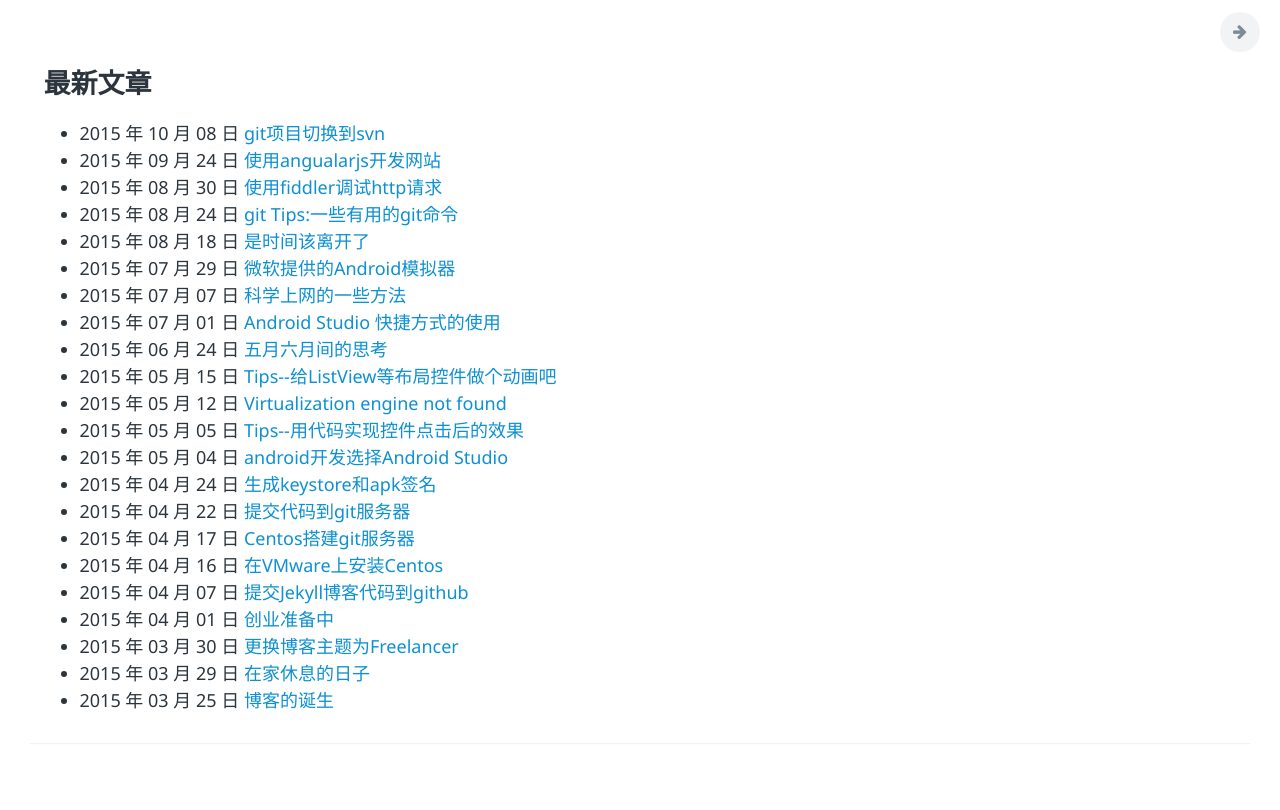
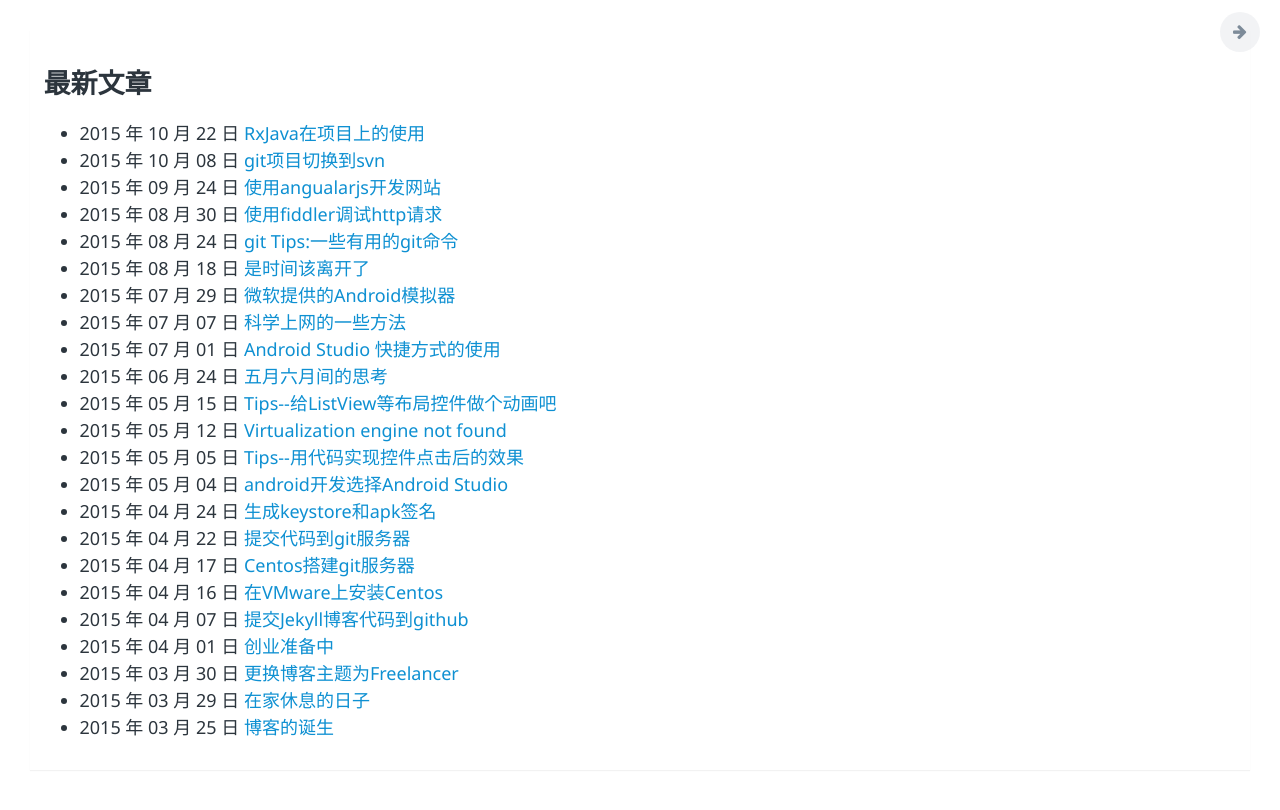
Before and after one commit to fangler/fangler.github.io, a Jekyll site: the page built from index.html, in a window 1280 px wide. Shown: the top 810 px of the page. Built offline with Jekyll 4.4.1, drawn with Linux system fonts in a browser that asks for light colours; comment, search, counter and statistics services are not loaded; part of the change alters nothing that is shown.

Commit message:
add new post

```diff
--- a/_config.yml
+++ b/_config.yml
@@ -8,6 +8,9 @@ description: > # this means to ignore newlines until "baseurl:"
              fangler的个人博客，记录android开发的一些事
 baseurl: "" # the subpath of your site, e.g. /blog/
 url: "http://fangler.github.io" # the base hostname & protocol for your site
+
+kramdown:
+  input: GFM
 
 # The production_url is only used when full-domain names are needed
 # such as sitemap.txt
@@ -42,4 +45,4 @@ comments : duoshuo
 
 # Build settings
 #
-#host : 192.168.170.128
+#host : 192.168.17.128
--- /dev/null
+++ b/_posts/2015-10-22-use_rxjava_in_project.md
@@ -0,0 +1,174 @@
+---
+layout: post
+author: fangler
+title: RxJava在项目上的使用
+description: 怎么在项目上使用RxJava和RxAndroid来开发应用
+keywords: RxJava,RxAndroid,retrofit
+category: android
+tags: [RxJava ]
+---
+
+国内开始在android开发中使用RxJava的项目越来越多了，我们的项目上也用上了RxJava。那RxJava是什么呢？[官网](http://reactivex.io/intro.html)的说法是：ReactiveX是用于通过使用观察序列构成异步和基于事件的程序库。
+
+这篇文章会根据我对RxJava的使用来理解和学习RxJava，如果任何觉得不对的地方，欢迎批评指正~~
+
+先来统计下我们项目上正在使用的一些库：
+- [leakcanary](https://github.com/square/leakcanary)    ==> 检查内存泄漏
+- [butterknife](https://github.com/JakeWharton/butterknife)  ==> 视图注入框架，懒人专用~
+- [dagger2](https://github.com/google/dagger) ==>依赖注入框架
+- [rxandroid](https://github.com/ReactiveX/RxAndroid) ==>RxJava在android上的扩展
+- [timber](https://github.com/JakeWharton/timber)==>小的Logger库
+- [picasso](https://github.com/square/picasso)==>square出品的图片加载库
+- [retrofit](https://github.com/square/retrofit)==>square的网络请求客户端
+- [fabric](https://get.fabric.io/)==>twitter的app崩溃统计库
+- [design](http://developer.android.com/intl/zh-cn/design/index.html)==>android的设计库
+
+是不是用了好多square的库=。=，有时间的还要学习下dagger2的库，当时使用的时候出现过很多问题，后来解决了，还是感觉这个库有很多功能没有发掘~~
+
+好了，回到主题上来。。
+
+正好这个月不忙，所以这个月的任务是学习RxJava库，查看了很多大神写的相关博客，官网，然后是都源码，文末会列出一些好的学习这个库的网站。
+
+这里不会再来解释RxJava是什么了，但是会列出一些RxJava能适用的场景。当然，尽量会提供代码 =。=
+
+在Android开发中我们经常需要处理耗时的操作，比如网络请求，读写数据库，读写文件等，这个时候我们会想到用AsyncTask或者Handler+Thread的方式，但是当使用这两种方式的时候，发现代码量越来越多，尤其当需要同时/并发执行多个耗时操作时，这会让情况变得更多。更多的时候我们还要考虑如何正确的结束这些操作来避免内存泄漏。。
+
+如果你发现你遇到上面的问题了，那你应该考虑考虑使用RxJava来处理异步请求了。
+
+来个简单的栗子来开始使用RxJava...
+{% highlight java %}
+RestAdapter restAdapter = ServiceManager.getRestAdapter("http://cn.bing.com");
+final ByApi byApi = restAdapter.create(ByApi.class);
+byApi.getImage().subscribeOn(Schedulers.newThread())
+    .observeOn(AndroidSchedulers.mainThread())
+    .subscribe(new Action1<ByImage>() {
+      @Override public void call(ByImage byImage) {
+        String url = byImage.images.get(0).url;
+        Picasso.with(MainActivity.this).load(url).into(image);
+      }
+    });
+{% endhighlight %}
+这里从·必应每日图片·取到图片的网络地址，然后用Picasso加载到相应的ImageView上。(抱歉又用上了Picasso和Retrofit=。=)
+
+![用了都说好](http://img1.gamersky.com/image2014/03/20140321p_6/gamersky_08small_16_201432188AD7.jpg)
+
+Retrofit支持返回一个Observable<T>，而这个正是RxJava的开始。
+
+### Observable
+RxJava的实现采用的是观察者模式，而Observable实现的就是一个被观察者，提供订阅。
+
+#### 1. 成员
+OnSubscribe 这是它的唯一个成员。
+
+#### 2. 构造函数
+Observable类只有一个protected 的构造函数，所以我们无法直接创建它的对象，我们可以根据它的静态方法来创建。
+`public final static <T> Observable<T> create(OnSubscribe<T> f) `
+这应该是使用最多的，包括下面的方法，实际上还是会调用这个方法来实现
+`public final static <T> Observable<T> from(Future<? extends T> future) `
+将一个Future转换成Observable，调用create(OnSubscribeToObservableFuture.ToObservableFuture f)
+`public final static <T> Observable<T> from(Iterable<? extends T> iterable)`
+将Iterable序列转换成Observable
+`public final static <T> Observable<T> from(T[] array)`
+将T类型数组转成Observable
+`public final static <T> Observable<T> just(final T value)`
+将T类型数据转换成Observable,当然还有他的多个参数版本
+`public final static Observable<Integer> range(int start, int count)`
+创建一个发送(count)个Integer的Observable.
+
+#### 3. 重要方法
+从上面简单的栗子看到重要的方法有三个`subscribeOn`,`observeOn`,`subcribe`。
+
+##### subscribeOn和observeOn
+方法接收一个Schedule对象，实际上这两个方法就是用来切换subscribe(产生数据)和observeOn(观察数据)的线程。
+通常我们的耗时操作是应该在单独的线程执行的，所以可以用subscribeOn(Schedulers.newThread())来将操作切换到新线程去执行，然后observeOn(AndroidSchedulers.mainThread())表示将结果发送回android的主线程。
+
+##### subcribe
+万物皆有始有终，Observable是开始，而这个就是结束。
+不管是它的有参函数还是无参函数最后都用调用这个方法，经过压缩后(我去除了null判断，异常处理等)这样的
+{% highlight java %}
+subscribe(Subscriber<? super T> subscriber){
+     subscriber.onStart();
+     this.onSubscribe.call(subscriber);
+     return subscriber;
+}
+{% endhighlight %}
+`onStart`默认是空，我们可以重写它，这样可以做一些初始化操作。然后是调用了`this.onSubscribe.call(subscriber);`，这样
+最后它返回了自己，这样之前的链式调用就结束了。意味着整个流程就结束了。
+Subscriber实现了Subscription接口，所以我们也可以调用subscriber.unsubscribe()来手动结束整理流程。
+
+##### lift
+上面的subscribeOn和observeOn其实都用到了lift这个基础方法，观察Observable的实现可以看到它的很多方法都调用到了lift方法，所以非常有必要看看这个方法干了个嘛。
+原谅我又把它的实现精简了同样去除了异常处理等其他部分，建议去看源码。
+{% highlight java %}
+public final <R> Observable<R> lift(final Operator<? extends R, ? super T> operator) {
+     return new Observable<R>(new OnSubscribe<R>()){
+     @Override
+     public void call(Subscriber<? super R> o) {
+          Subscriber<? super T> st = operator.call(o);
+          st.onStart();
+          onSubscribe.call(st);
+          }
+     }
+}
+{% endhighlight %}
+我对lift方法的理解是：它接收一个Operator(操作符)对象，而Operator是继承`Func1<Subscriber<? super R>, Subscriber<? super T>>`的接口，Func1只有一个Call方法，所以Operator会变成这样：
+{% highlight java %}
+public interface Operator<R, T>{
+     Subscriber<? super R> call(Subscriber<? super T> t);
+}
+{% endhighlight %}
+那么lift会返回一个新的Observable，同时Observable的成员也是new了一个新的。它的call方法：调用Operator的call方法(参数为Subscriber<? supert T>)生成Subscriber<? super R>，然后调用原始的onSubscribe的call方法(参数为Subscriber<? super R>)。这样一来就执行了一个变换，变换的主体是Operator。
+
+再来一个栗子：我们来实现一个将输入的整数转换成字符串的操作符
+{% highlight java %}
+Observable.create(new Observable.OnSubscribe<Integer>() {
+  @Override public void call(Subscriber<? super Integer> subscriber) {
+    subscriber.onNext(1);
+    subscriber.onNext(2);
+    subscriber.onNext(3);
+    subscriber.onCompleted();
+  }
+}).lift(new Observable.Operator<String, Integer>() {
+  @Override public Subscriber<? super Integer> call(final Subscriber<? super String> subscriber) {
+    return new Subscriber<Integer>() {
+      @Override public void onStart() {
+        super.onStart();
+        // TODO: 2015/10/22 哈哈，这里开始我转换成String啦
+        Log.d(MainActivity.class.getSimpleName(), "start lift..");
+      }
+
+      @Override public void onCompleted() {
+        subscriber.onCompleted();
+      }
+
+      @Override public void onError(Throwable e) {
+        subscriber.onError(e);
+      }
+
+      @Override public void onNext(Integer integer) {
+        subscriber.onNext("fangler:" + integer);
+      }
+    };
+  }
+}).subscribe(new Action1<String>() {
+  @Override public void call(String s) {
+    Log.d(MainActivity.class.getSimpleName(), s);
+  }
+});
+{% endhighlight %}
+
+这时我们看到Observable类有个函数map可以实现类似的功能，而它的内容和上面的差不多。
+**RxJava的建议是尽量使用已有的方法，不提倡自己实现**
+
+#### 其他方法
+Observable类还有很多实现了其他功能的方法，基本可以满足各种需求。
+先来统计下我的项目中使用最多的方法：
++ zip : 这个是将多个Observable打包，可以提供一个Func来操作每个Observable的结果，最后返回一个新的Observable.
++ just：这个就比较简单了，上面讲过。
+剩下的就是Retrofit返回的Observable。
+
+来个zip的图片开开眼(图片来至必应，不知道链接会不会过期呢)
+![图片来自必应](http://tse4.mm.bing.net/th?id=OIP.M1853118946b5772e7cdb4f4addfdf7bco0&amp;pid=15.1)
+这些方法的功能在官网上或者代码中都有比较详细的说明。如果想查看更详细的图片，可以在[http://rxmarbles.com/](http://rxmarbles.com/)这个网站看到。
+
+这里这么多才写完Observable，而后面还有其他几个类没开始...算了，重新开一篇 =。=
```
Also changed, not shown: 1 other file.
